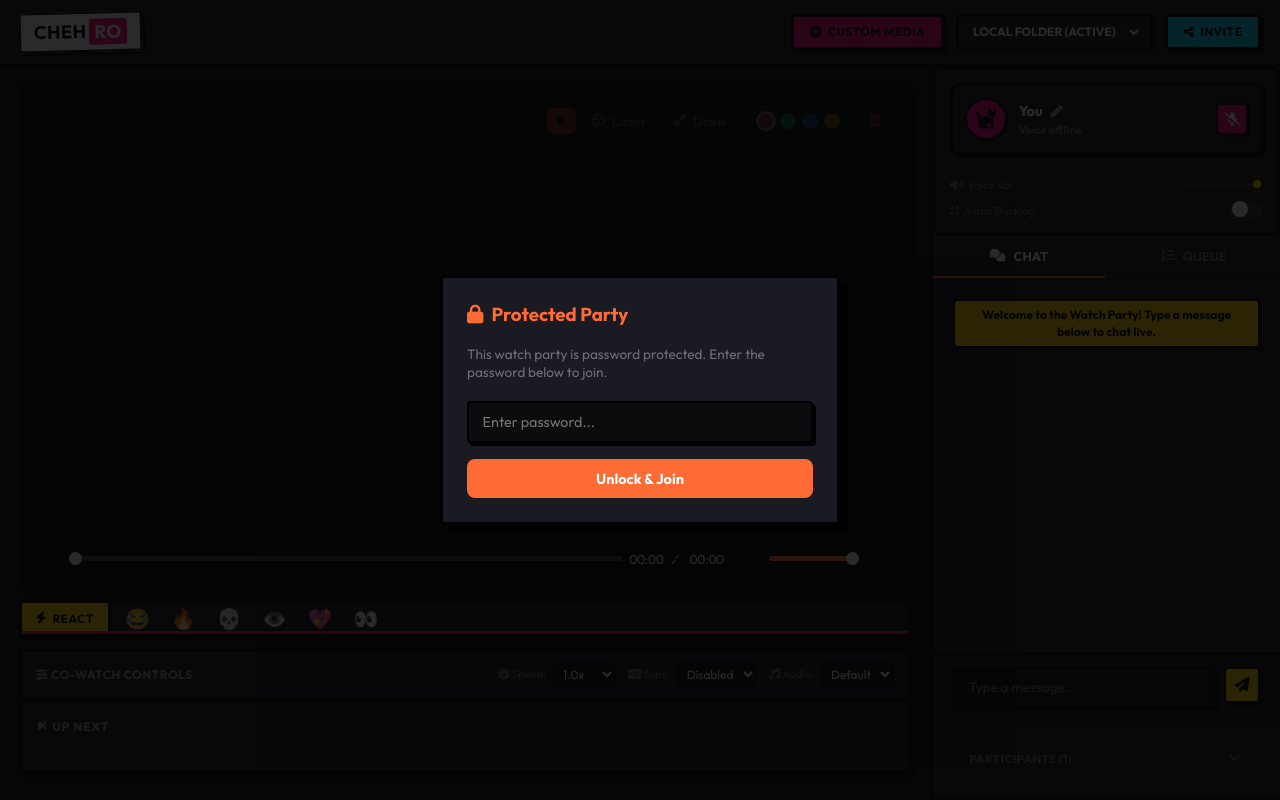
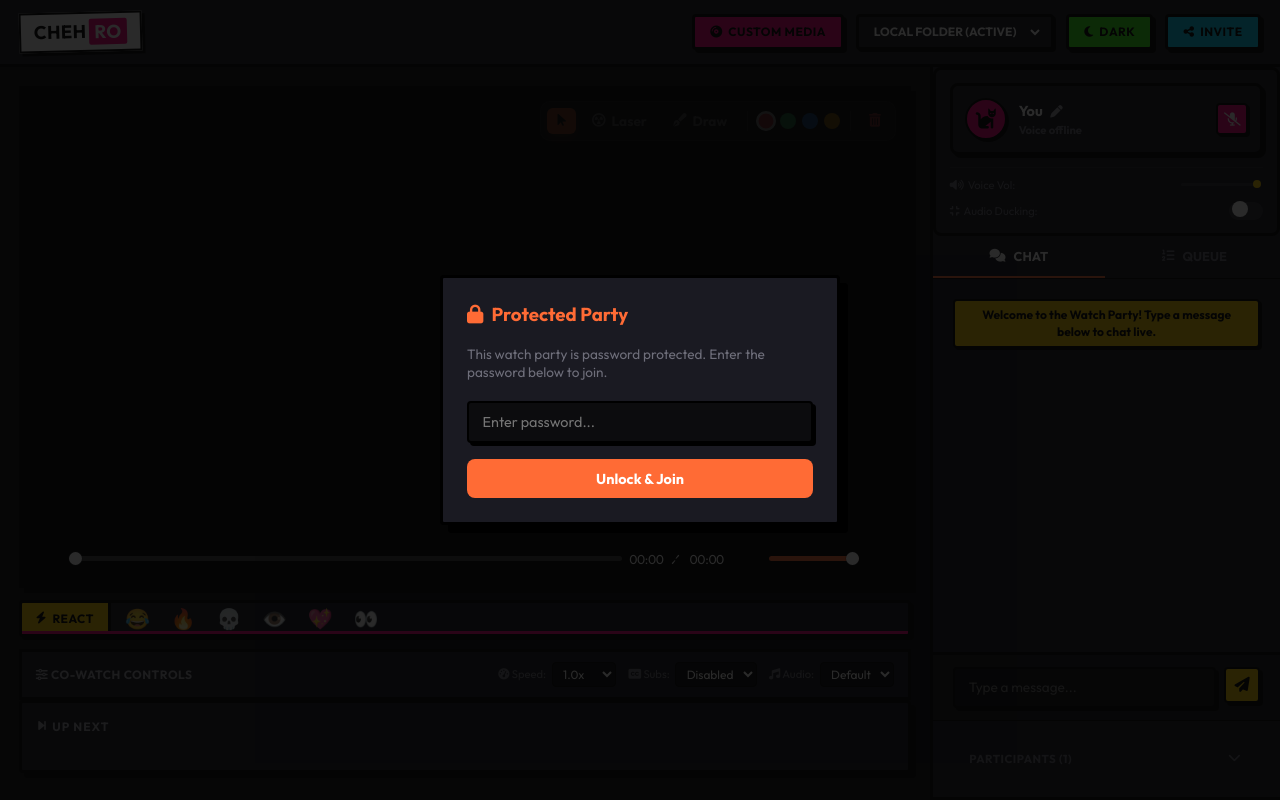
Before and after one commit to Kitchenwasher/AI-Video-Sorter, a Flask app: template templates/watch_party.html in a window 1280 px wide. Run offline with Flask 3, Linux system fonts and the light colour scheme; the template is opened without the code that fills it: most values are stand-ins (such as "Sample title", 1, 10 or a date in 2020); some libraries are stand-ins or nearby versions.

Commit message:
Fix watch party theme switcher, folder dropdown undefined list items, cache buster scripts, and security middleware for profiles API

```diff
--- a/app.py
+++ b/app.py
@@ -858,24 +858,40 @@
                     pass
             return jsonify({'status': 'error', 'message': 'Access denied: Folder is not shared in any active watch party.'}), 403
 
-        # 6. Allow profiles listing ONLY if a valid active watch party admin token is provided
+        # 6. Allow profiles listing if a valid active watch party admin token OR a valid active watch party ID is provided
         if path == '/api/profiles':
             admin_token = request.args.get('admin_token') or request.headers.get('X-Admin-Token')
+            party_id = request.args.get('party_id') or request.headers.get('X-Party-Id')
+
+            authorized = False
             if admin_token:
                 with watch_parties_lock:
-                    # Valid active admin token in memory
                     active_tokens = [p.get('admin_token') for p in watch_parties_state.values() if p.get('admin_token')]
                     if admin_token in active_tokens:
-                        return
-                    # Valid active admin token in DB
-                    try:
-                        from utils.models import WatchParty
-                        exists = WatchParty.query.filter_by(admin_token=admin_token).first()
-                        if exists:
-                            return
-                    except Exception:
-                        pass
-            return jsonify({'status': 'error', 'message': 'Access denied: Admin authentication required.'}), 403
+                        authorized = True
+                    else:
+                        try:
+                            from utils.models import WatchParty
+                            exists = WatchParty.query.filter_by(admin_token=admin_token).first()
+                            if exists:
+                                authorized = True
+                        except Exception:
+                            pass
+            elif party_id:
+                with watch_parties_lock:
+                    if party_id in watch_parties_state:
+                        authorized = True
+                    else:
+                        try:
+                            from utils.models import WatchParty
+                            exists = WatchParty.query.get(party_id)
+                            if exists and exists.expires_at > datetime.utcnow():
+                                authorized = True
+                        except Exception:
+                            pass
+
+            if not authorized:
+                return jsonify({'status': 'error', 'message': 'Access denied: Active watch party authorization required.'}), 403
 
         # 7. Allow Socket.IO connections for real-time sync and chat
         if path.startswith('/socket.io/'):
@@ -4021,6 +4037,15 @@
         time.sleep(5)
 
 
+@app.after_request
+def disable_caching(response):
+    """Disable caching for all requests to ensure frontend changes are always reflected immediately."""
+    response.headers["Cache-Control"] = "no-cache, no-store, must-revalidate, public, max-age=0"
+    response.headers["Pragma"] = "no-cache"
+    response.headers["Expires"] = "0"
+    return response
+
+
 if __name__ == '__main__':
     # Explicitly set debug mode before the thread check so that app.debug evaluates to True
     # in the parent process, preventing it from spawning a second tunnel thread.
--- a/static/js/watch_party.js
+++ b/static/js/watch_party.js
@@ -612,11 +612,42 @@
         }
     }
 
+    function initThemeToggle() {
+        const themeBtn = document.getElementById('btn-wp-theme-toggle');
+        const themeIcon = document.getElementById('wp-theme-toggle-icon');
+        const themeText = document.getElementById('wp-theme-toggle-text');
+        if (!themeBtn) return;
+
+        function updateToggleUI(theme) {
+            if (theme === 'light') {
+                if (themeIcon) themeIcon.className = 'fa-solid fa-sun';
+                if (themeText) themeText.textContent = 'Light';
+                themeBtn.style.setProperty('background', 'var(--accent-yellow)', 'important');
+            } else {
+                if (themeIcon) themeIcon.className = 'fa-solid fa-moon';
+                if (themeText) themeText.textContent = 'Dark';
+                themeBtn.style.setProperty('background', 'var(--accent-lime)', 'important');
+            }
+        }
+
+        let currentTheme = document.body.getAttribute('data-theme') || 'dark';
+        updateToggleUI(currentTheme);
+
+        themeBtn.onclick = (e) => {
+            e.preventDefault();
+            currentTheme = document.body.getAttribute('data-theme') === 'light' ? 'dark' : 'light';
+            document.body.setAttribute('data-theme', currentTheme);
+            localStorage.setItem('chehro-theme', currentTheme);
+            updateToggleUI(currentTheme);
+            showToast(`Switched to ${currentTheme.charAt(0).toUpperCase() + currentTheme.slice(1)} Mode`, 'info');
+        };
+    }
+
     function initFolderDropdown() {
         const select = document.getElementById('wp-folder-dropdown-select');
         if (!select) return;
 
-        fetch('/api/profiles')
+        fetch('/api/profiles?party_id=' + encodeURIComponent(window.PARTY_ID))
             .then(res => res.json())
             .then(data => {
                 if (data.status === 'success' && data.profiles) {
@@ -677,6 +708,7 @@
         initInviteButton();
         initCustomMedia();
         initFolderDropdown();
+        initThemeToggle();
         // Request microphone permission for P2P voice chat
         try {
             addLogEntry('System', 'Requesting microphone access...');
--- a/templates/watch_party.html
+++ b/templates/watch_party.html
@@ -2038,6 +2038,12 @@
                     <option value="" disabled selected>LOCAL FOLDER (ACTIVE)</option>
                 </select>
             </div>
+
+            <!-- Theme Toggle Button -->
+            <button id="btn-wp-theme-toggle" class="wp-brutal-btn" style="background: var(--accent-lime) !important;" title="Toggle Dark/Light Mode">
+                <i class="fa-solid fa-moon" id="wp-theme-toggle-icon"></i>
+                <span id="wp-theme-toggle-text">Dark</span>
+            </button>
 
             <button id="btn-wp-invite" class="wp-brutal-btn" style="background: var(--accent-blue) !important;" title="Copy Invite Link"><i class="fa-solid fa-share-nodes"></i> Invite</button>
             <button id="btn-wp-admin-panel" class="wp-brutal-btn" style="display: none; background: var(--accent-yellow) !important;" title="Admin Controls"><i class="fa-solid fa-crown"></i> Admin Panel</button>
@@ -2524,18 +2530,18 @@
     <!-- Plyr custom video player JS -->
     <script src="{{ url_for('static', filename='js/plyr.polyfilled.js') }}"></script>
     <!-- Standalone Watch Party client handler script -->
-    <script src="{{ url_for('static', filename='js/watch_party.js') }}"></script>
+    <script src="{{ url_for('static', filename='js/watch_party.js') }}?v={{ range(1, 100000) | random }}"></script>
     <!-- Modular Laser Pointer and Drawing Canvas script -->
-    <script src="{{ url_for('static', filename='js/watch_party_laser.js') }}"></script>
+    <script src="{{ url_for('static', filename='js/watch_party_laser.js') }}?v={{ range(1, 100000) | random }}"></script>
     <!-- Modular Top-Notch Playback Sync Infrastructure script -->
-    <script src="{{ url_for('static', filename='js/watch_party_sync.js') }}"></script>
+    <script src="{{ url_for('static', filename='js/watch_party_sync.js') }}?v={{ range(1, 100000) | random }}"></script>
     <!-- Modular Advanced Co-Watching Playback script -->
-    <script src="{{ url_for('static', filename='js/watch_party_queue.js') }}"></script>
+    <script src="{{ url_for('static', filename='js/watch_party_queue.js') }}?v={{ range(1, 100000) | random }}"></script>
     <!-- Modular Shared Image Gallery and Slideshow script -->
-    <script src="{{ url_for('static', filename='js/watch_party_gallery.js') }}"></script>
+    <script src="{{ url_for('static', filename='js/watch_party_gallery.js') }}?v={{ range(1, 100000) | random }}"></script>
     <!-- Modular High-Fidelity Audio Controls script -->
-    <script src="{{ url_for('static', filename='js/watch_party_audio.js') }}"></script>
+    <script src="{{ url_for('static', filename='js/watch_party_audio.js') }}?v={{ range(1, 100000) | random }}"></script>
     <!-- Modular Layout & UX Polish script (Feature 7) -->
-    <script src="{{ url_for('static', filename='js/watch_party_layout.js') }}"></script>
+    <script src="{{ url_for('static', filename='js/watch_party_layout.js') }}?v={{ range(1, 100000) | random }}"></script>
 </body>
 </html>
```
